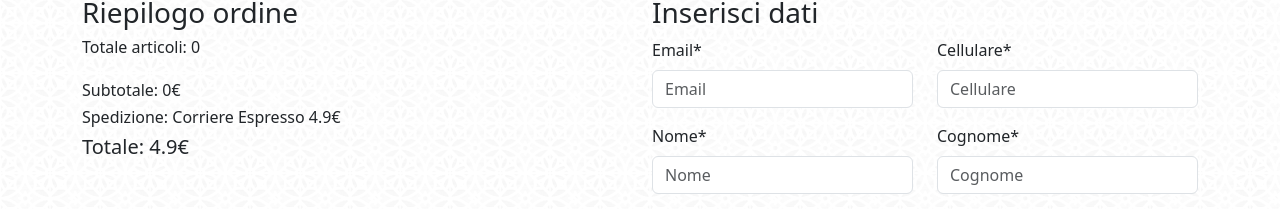
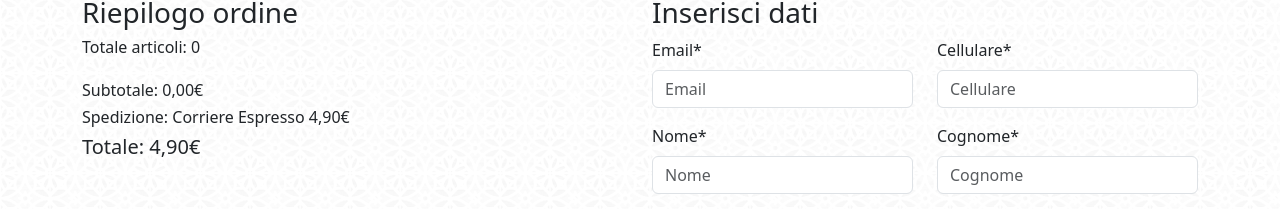
Before and after one commit to DomLicciardello/Archimede---L-Evoluzione-del-Gusto, a React (Create React App) app in the folder frontend/: page /shop/sendorder in a window 1280 px wide. Shown: the part 277-486 px from the top of the page. Built offline with nearby package versions, Linux system fonts and the light colour scheme; the HTML template or start-up script is replaced by a standard one.

Commit message:
modifica stringhe

```diff
--- a/frontend/src/components/card/CardShop.jsx
+++ b/frontend/src/components/card/CardShop.jsx
@@ -25,6 +25,11 @@ export default function CardShop() {
         .catch(error => console.log(error))
       },[]);
 
+    const formatPrice = (price) => {
+      const priceNumber = parseFloat(price);
+      return priceNumber.toLocaleString('it-IT', { minimumFractionDigits: 2 });
+  }
+
   return (
     <>
     <Row xs={2} sm={2} md={2} lg={4} xl={4} className="g-3 mt-0">
@@ -44,7 +49,7 @@ export default function CardShop() {
               </Link>
               <Card.Text>
               <p style={{fontSize:"14px"}}>
-                Prezzo: {product.prezzo}€
+                Prezzo: {formatPrice(product.prezzo)}€
               </p>
               </Card.Text>
               <Button
--- a/frontend/src/components/cart/CartShop.jsx
+++ b/frontend/src/components/cart/CartShop.jsx
@@ -16,6 +16,11 @@ function CartShop() {
   const calculateSubtotal = () => {
     return cartItems.reduce((total, item) => total + item.prezzo * item.quantity, 0);
   };
+
+  const formatPrice = (price) => {
+    const priceNumber = parseFloat(price);
+    return priceNumber.toLocaleString('it-IT', { minimumFractionDigits: 2 });
+}
 
   return (
     <>
@@ -43,7 +48,7 @@ function CartShop() {
                   <span
                   style={{fontWeight:'700', marginLeft:'10px'}}>{item.prodotto}</span>
                   <span
-                  style={{fontWeight:'500', marginLeft:'5px'}}>{item.prezzo}€</span>
+                  style={{fontWeight:'500', marginLeft:'5px'}}>{formatPrice(item.prezzo)}€</span>
                   </div>
                   <div>
                   <Button className='px-2 py-0 mx-1' variant="success" style={{backgroundColor:'#558259', border:'none'}} onClick={() => incrementQuantity(item._id)}>+</Button>
@@ -56,7 +61,7 @@ function CartShop() {
               </ListGroup>
               <div className="subtotal mt-3">
                 <h6>Totale articoli: {cartCount}</h6>
-                <h5>Subtotale: {calculateSubtotal()}€</h5>
+                <h5>Subtotale: {formatPrice(calculateSubtotal())}€</h5>
               </div>
               <Link to='/shop/sendorder'>
               <Button variant="dark" style={{backgroundColor:'#3B2313'}}>Procedi al pagamento</Button>
--- a/frontend/src/pages/AreaRiservata/CronologiaOrdini.jsx
+++ b/frontend/src/pages/AreaRiservata/CronologiaOrdini.jsx
@@ -15,7 +15,6 @@ export default function CronologiaOrdini() {
     const [data, setData] = useState([]);
     const [searchQuery, setSearchQuery] = useState("");
 
-
     useEffect(() => {
         fetch('http://localhost:3001/orders/', {
           headers: {
@@ -30,10 +29,25 @@ export default function CronologiaOrdini() {
         .catch(error => console.log(error))
       },[]);
 
+      const formatDate = (dateString) => {
+        const date = new Date(dateString);
+        const day = date.getDate();
+        const month = date.getMonth() + 1;
+        const year = date.getFullYear();
+        const hours = date.getHours();
+        const minutes = date.getMinutes();
+        return `${day < 10 ? '0' + day : day}-${month < 10 ? '0' + month : month}-${year} / ${hours}:${minutes < 10 ? '0' + minutes : minutes}`;
+    };
+
       const filteredData = data.filter((order) =>
         order.email.toLowerCase().includes(searchQuery.toLowerCase()) ||
         order.createdAt.toLowerCase().includes(searchQuery.toLowerCase())
     );
+
+    const formatPrice = (price) => {
+        const priceNumber = parseFloat(price);
+        return priceNumber.toLocaleString('it-IT', { minimumFractionDigits: 2 });
+    }
 
   return (
 <>
@@ -53,7 +67,7 @@ export default function CronologiaOrdini() {
                 <Col md={12} className='d-flex justify-content-center align-items-center mt-3 mb-2'>
                     <input
                         type="text"
-                        placeholder="Cerca per email o data"
+                        placeholder="Cerca per email o data..."
                         value={searchQuery}
                         onChange={(e) => setSearchQuery(e.target.value)}
                         style={{ padding: '5px', width: '300px', borderRadius: '4px', border: '1px solid #ccc' }}
@@ -66,10 +80,12 @@ export default function CronologiaOrdini() {
                         <Accordion>
                             <Accordion.Item eventKey="0">
                                 <Accordion.Header>
-                                    <span style={{fontWeight:'600', borderBottom:'solid 1px black', marginRight:'10px'}}>
+                                    <span style={{fontWeight:'600', borderBottom:'solid 1px black', marginRight:'10px', fontFamily:'sans-serif'}}>
                                         {order.email}
                                     </span>
-                                    {order.createdAt}
+                                    <span style={{fontWeight:'500'}}>
+                                      {formatDate(order.createdAt)}
+                                    </span>
                                 </Accordion.Header>
                                 <Accordion.Body>
                                     <ListGroup>
@@ -92,15 +108,15 @@ export default function CronologiaOrdini() {
                                             <span style={{fontWeight:'600'}}>Prodotti acquistati:</span>
                                             <ul>
                                                 {order.products.map((product, index) => (
-                                                    <li key={index}>{product.prodotto} - {product.prezzo}€</li>
+                                                    <li key={index}>{product.prodotto} - {formatPrice(product.prezzo)}€</li>
                                                 ))}
                                             </ul>
                                         </ListGroupItem>
                                         <ListGroup.Item>
-                                            <span style={{fontWeight:'600'}}>Totale spesa:</span> {order.prezzototale}€ / spedizione inclusa
+                                            <span style={{fontWeight:'600'}}>Totale spesa:</span> {formatPrice(order.prezzototale)}€ / spedizione inclusa
                                         </ListGroup.Item>
                                         <ListGroup.Item>
-                                            <span style={{fontWeight:'600'}}>Data ordine:</span> {order.createdAt}
+                                            <span style={{fontWeight:'600'}}>Data ordine:</span> {formatDate(order.createdAt)}
                                         </ListGroup.Item>
                                     </ListGroup>
                                 </Accordion.Body>
--- a/frontend/src/pages/AreaRiservata/ModificaProdotto.jsx
+++ b/frontend/src/pages/AreaRiservata/ModificaProdotto.jsx
@@ -95,6 +95,11 @@ export default function InfoProdotto() {
           }
       };
 
+      const formatPrice = (price) => {
+        const priceNumber = parseFloat(price);
+        return priceNumber.toLocaleString('it-IT', { minimumFractionDigits: 2 });
+    }
+
   return (
     <>
     <SiteNavbar/>
@@ -120,7 +125,7 @@ export default function InfoProdotto() {
                 {data.descrizione}
               </p>
               <p style={{fontSize:"14px"}}>
-                Prezzo: {data.prezzo}€
+                Prezzo: {formatPrice(data.prezzo)}€
               </p>
               </Card.Text>
             </Card.Body>
--- a/frontend/src/pages/InfoProdotto/InfoProdotto.jsx
+++ b/frontend/src/pages/InfoProdotto/InfoProdotto.jsx
@@ -23,7 +23,12 @@ export default function InfoProdotto() {
             //console.log(data);
         })
         .catch(error => console.log(error))
-      },[]);
+      },[id]);
+
+      const formatPrice = (price) => {
+        const priceNumber = parseFloat(price);
+        return priceNumber.toLocaleString('it-IT', { minimumFractionDigits: 2 });
+    }
 
   return (
     <>
@@ -45,7 +50,7 @@ export default function InfoProdotto() {
               <div>
                 <h3 id='nome_prodotto'>{data.prodotto}</h3>
                 <p>{data.descrizione}</p>
-                <p><span style={{fontWeight:'500'}}>Prezzo:</span> {data.prezzo}€</p>
+                <p><span style={{fontWeight:'500'}}>Prezzo:</span> {formatPrice(data.prezzo)}€</p>
                 <Button variant="dark"
                 style={{backgroundColor:'#3B2313'}}
                 className='button_shop_card mb-4'
--- a/frontend/src/pages/SendOrder/SendOrder.jsx
+++ b/frontend/src/pages/SendOrder/SendOrder.jsx
@@ -103,6 +103,11 @@ export default function SendOrder() {
     }
   };
 
+  const formatPrice = (price) => {
+    const priceNumber = parseFloat(price);
+    return priceNumber.toLocaleString('it-IT', { minimumFractionDigits: 2 });
+}
+
   return (
     <>
       <SiteNavbar />
@@ -123,16 +128,16 @@ export default function SendOrder() {
                     <div>
                       <img src={item.immagine} alt="img_prodotto" className='img_product_card'/>
                       <span style={{ fontWeight: '700', marginLeft: '10px' }}>{item.prodotto}</span>
-                      <span style={{ fontWeight: '500', marginLeft: '5px' }}>{item.prezzo}€</span>
+                      <span style={{ fontWeight: '500', marginLeft: '5px' }}>{formatPrice(item.prezzo)}€</span>
                       <span style={{ fontWeight: '600', marginLeft: '10px' }}>x{item.quantity}</span>
                     </div>
                   </ListGroup.Item>
                 ))}
               </ListGroup>
               <div className="subtotal mt-3">
-                <h6>Subtotale: {subtotale}€</h6>
-                <h6>Spedizione: Corriere Espresso {spedizione}€</h6>
-                <h5>Totale: {totale}€</h5>
+                <h6>Subtotale: {formatPrice(subtotale)}€</h6>
+                <h6>Spedizione: Corriere Espresso {formatPrice(spedizione)}€</h6>
+                <h5>Totale: {formatPrice(totale)}€</h5>
               </div>
             </Col>
 
```
